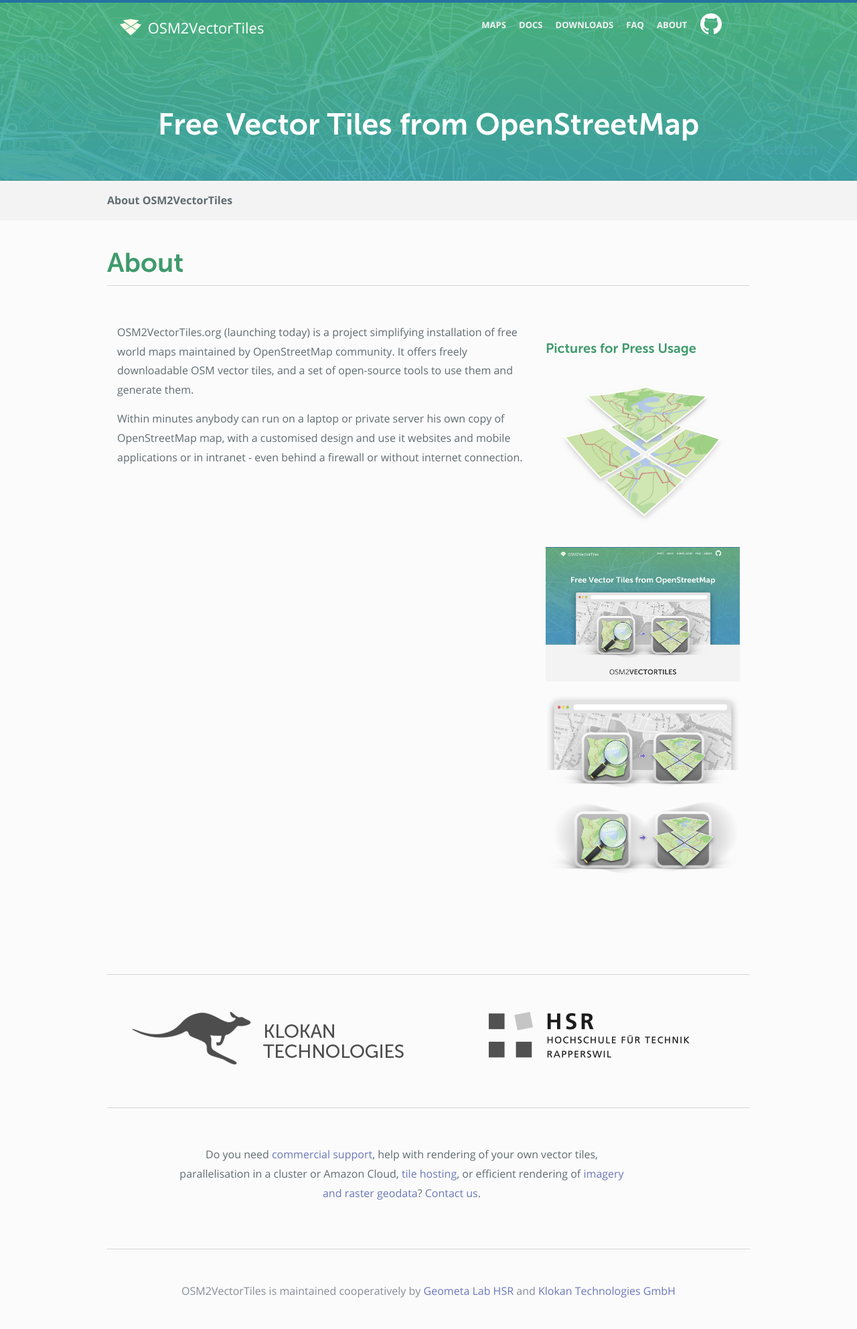
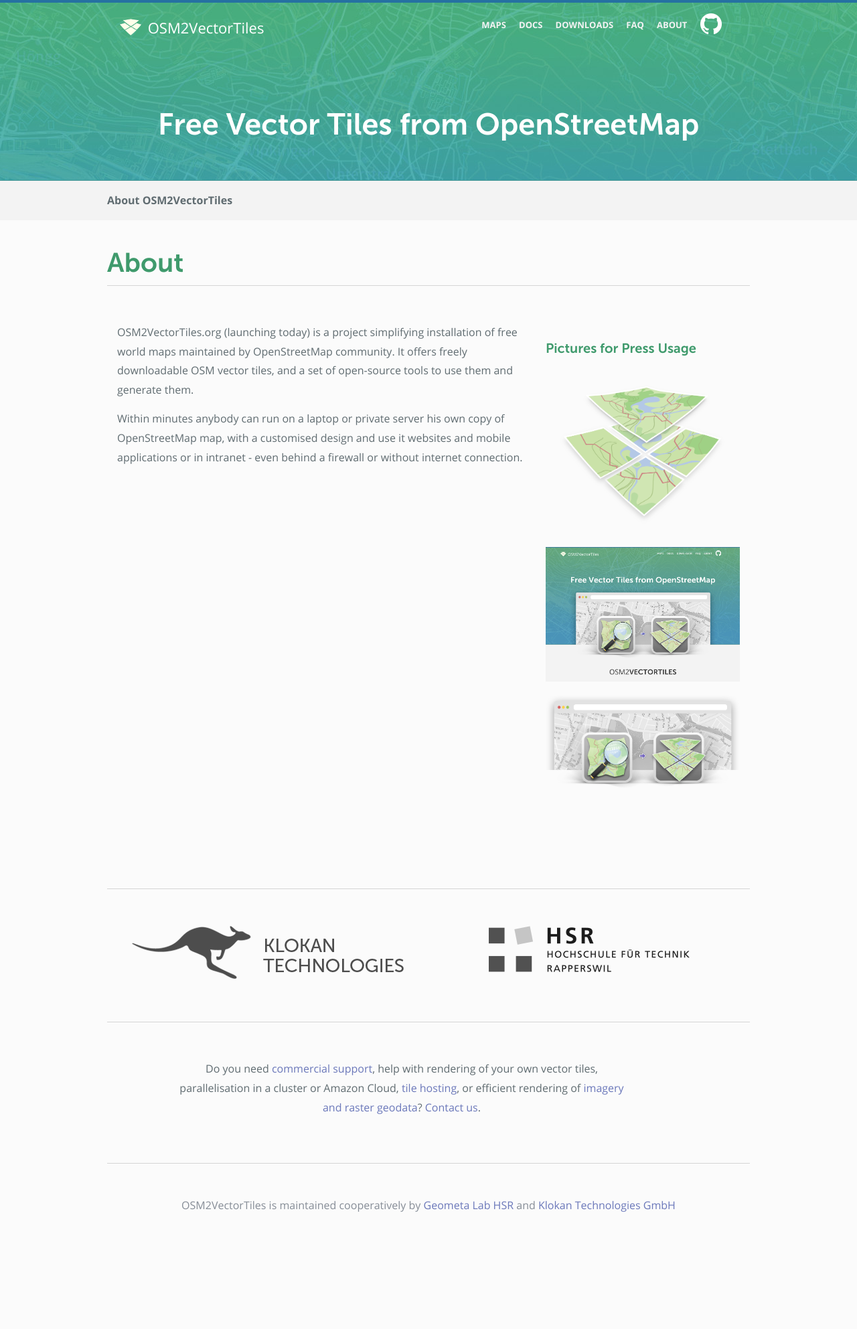
Before and after one commit to osm2vectortiles/osm2vectortiles, a Jekyll site: the page built from about.md, in a window 1280 px wide. Shown: the whole page at 67% size. Built offline with Jekyll 4.4.1, drawn with Linux system fonts in a browser that asks for light colours; Markdown is read by kramdown in place of the engine named in the settings; after the commit the page ends 1857 px from its top, so only the background shows below that.

Commit message:
Remove duplicated picture

```diff
--- a/about.md
+++ b/about.md
@@ -26,9 +26,5 @@
       <a href="/media/press/icons_with_map_background.png">
         <img src="/media/press/icons_with_map_background.png" alt="Icons with Map Background">
       </a>
-
-      <a href="/media/press/icons.png">
-        <img src="/media/press/icons.png" alt="Icons">
-      </a>
     </div>
 </div>
```
